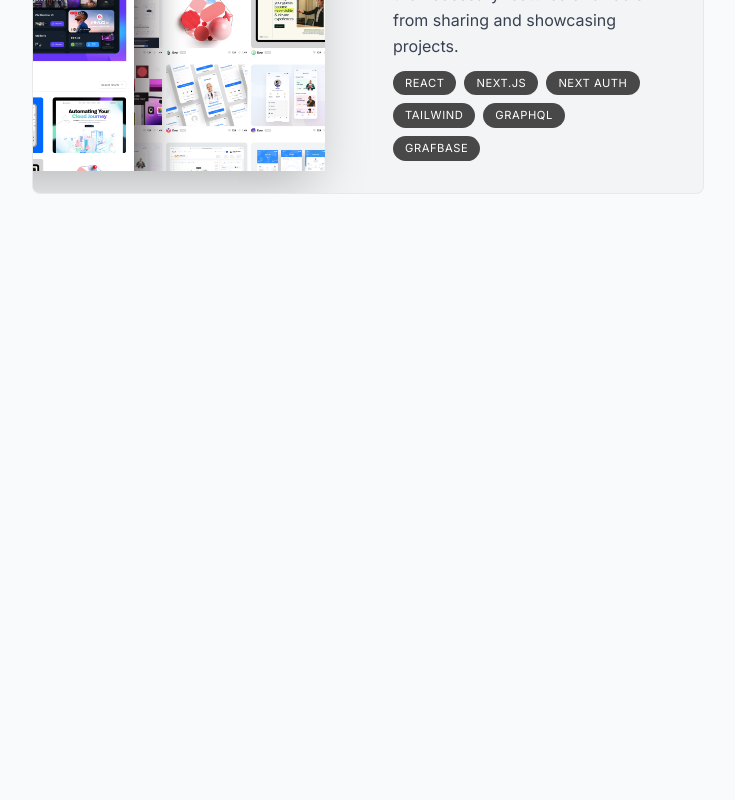
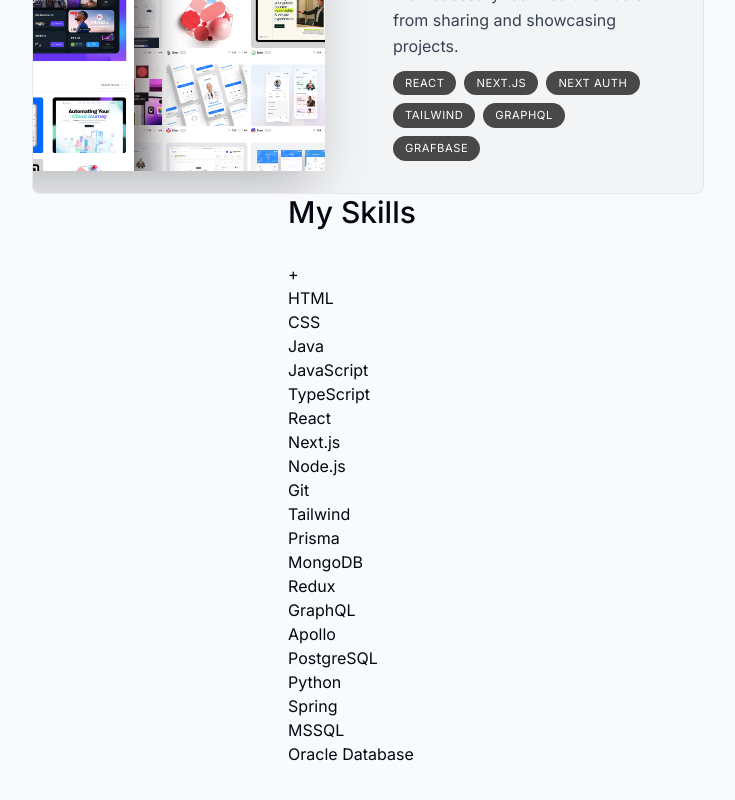
Before and after one commit to DrawingNea/portfolio, a Next.js app: page / in a window 1280 px wide. Shown: the part 1818-2618 px from the top of the page, without its empty margins (288-1023 px from the left). Built offline with nearby package versions, Linux system fonts and the light colour scheme.

Commit message:
Init Skills comp

```diff
--- a/app/page.tsx
+++ b/app/page.tsx
@@ -2,6 +2,7 @@ import About from "@/components/About";
 import Intro from "@/components/Intro";
 import Projects from "@/components/Projects";
 import SectionDivider from "@/components/Section-Divider";
+import Skills from "@/components/Skills";
 
 export default function Home() {
   return (
@@ -10,6 +11,7 @@ export default function Home() {
       <SectionDivider />
       <About />
       <Projects />
+      <Skills />
     </main>
   )
 }
--- /dev/null
+++ b/components/Skills.tsx
@@ -0,0 +1,18 @@
+import React from "react";
+import SectionHeading from "./Section-Heading";
+import { skillsData } from "@/lib/data";
+
+const Skills = () => {
+  return (
+    <section>
+      <SectionHeading>My skills</SectionHeading>+
+      <ul>
+        {skillsData.map((skill, index) => (
+          <li key={index}>{skill}</li>
+        ))}
+      </ul>
+    </section>
+  );
+};
+
+export default Skills;
```
